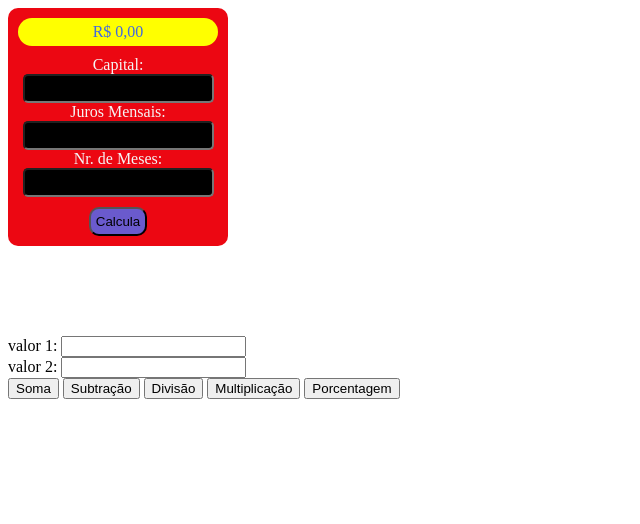
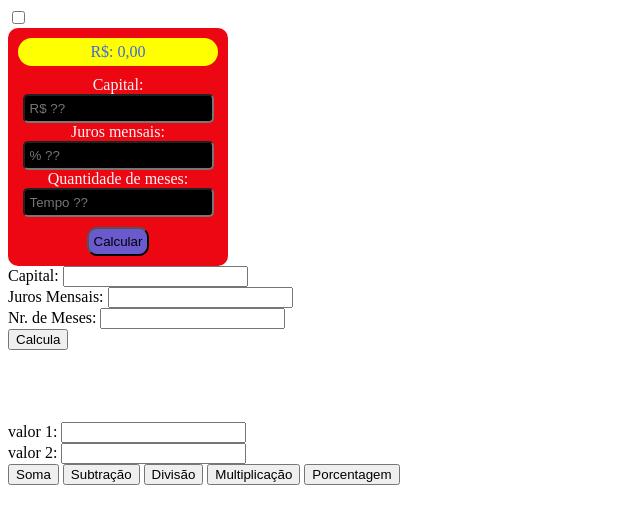
Before and after one commit to zp06/primeirog_3t, a plain HTML site: page index.html in a window 1280 px wide. Shown: the whole page, without its empty margins (0-640 px from the left). Drawn offline with Linux system fonts and the light colour scheme.

Commit message:
Update index.html

```diff
--- a/index.html
+++ b/index.html
@@ -1,5 +1,6 @@
 <!DOCTYPE html>
 <html lang="pt-br">
+
 <head>
     <meta charset="UTF-8">
     <meta http-equiv="X-UA-Compatible" content="IE=edge">
@@ -8,20 +9,43 @@
     <script src="estudo.js"></script>
     <link rel="stylesheet" href="geral.css">
 </head>
+
 <body>
-
+    <input type="checkbox" id="input-calcFin">
     <div class="calc">
         <div id="spTotal">
-      <span id="total">R$ 0,00</span>
+            <span id="total">R$: 0,00</span>
         </div>
-   Capital:  <input id="valor" type="text">     <br>
-   Juros Mensais:  <input id="juros" type="text">     <br>
-Nr. de Meses:  <input id="meses" type="text">     <br>
-   <button onclick="total()">Calcula</button>
+        Capital: <input id="capital" placeholder="R$ ??" type="text"><br>
+        Juros mensais: <input id="juros" placeholder="% ??" type="text"><br>
+        Quantidade de meses: <input id="meses" placeholder="Tempo ??" type="text"><br>
+        <button onclick="total()">Calcular</button>
         <div id="spLista">
             <span id="listaMes"></span>
         </div>
     </div>
+</body>
+
+</html>
+
+<!DOCTYPE html>
+<html lang="pt-br">
+
+<head>
+    <meta charset="UTF-8">
+    <meta http-equiv="X-UA-Compatible" content="IE=edge">
+    <meta name="viewport" content="width=device-width, initial-scale=1.0">
+    <title>Primeiro G</title>
+    <script src="estudo.js"></script>
+</head>
+
+<body>
+
+
+    Capital: <input id="valor" type="text"> <br>
+    Juros Mensais: <input id="juros" type="text"> <br>
+    Nr. de Meses: <input id="meses" type="text"> <br>
+    <button onclick="total()">Calcula</button>
 
     <br><br><br>
     <span id="resultado"></span><br><br>
```
Lines whose indentation alone changed are shown as unchanged.
